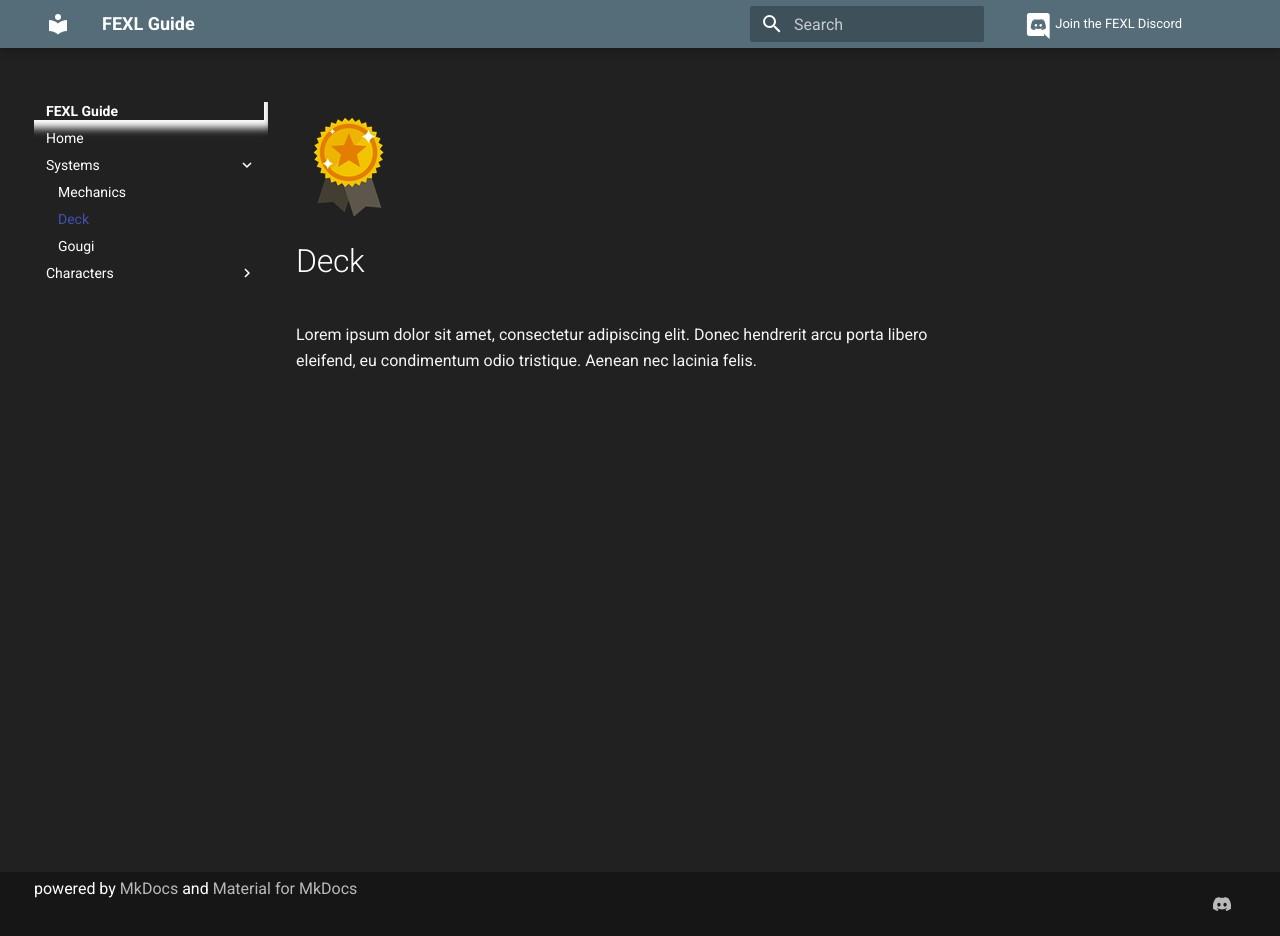
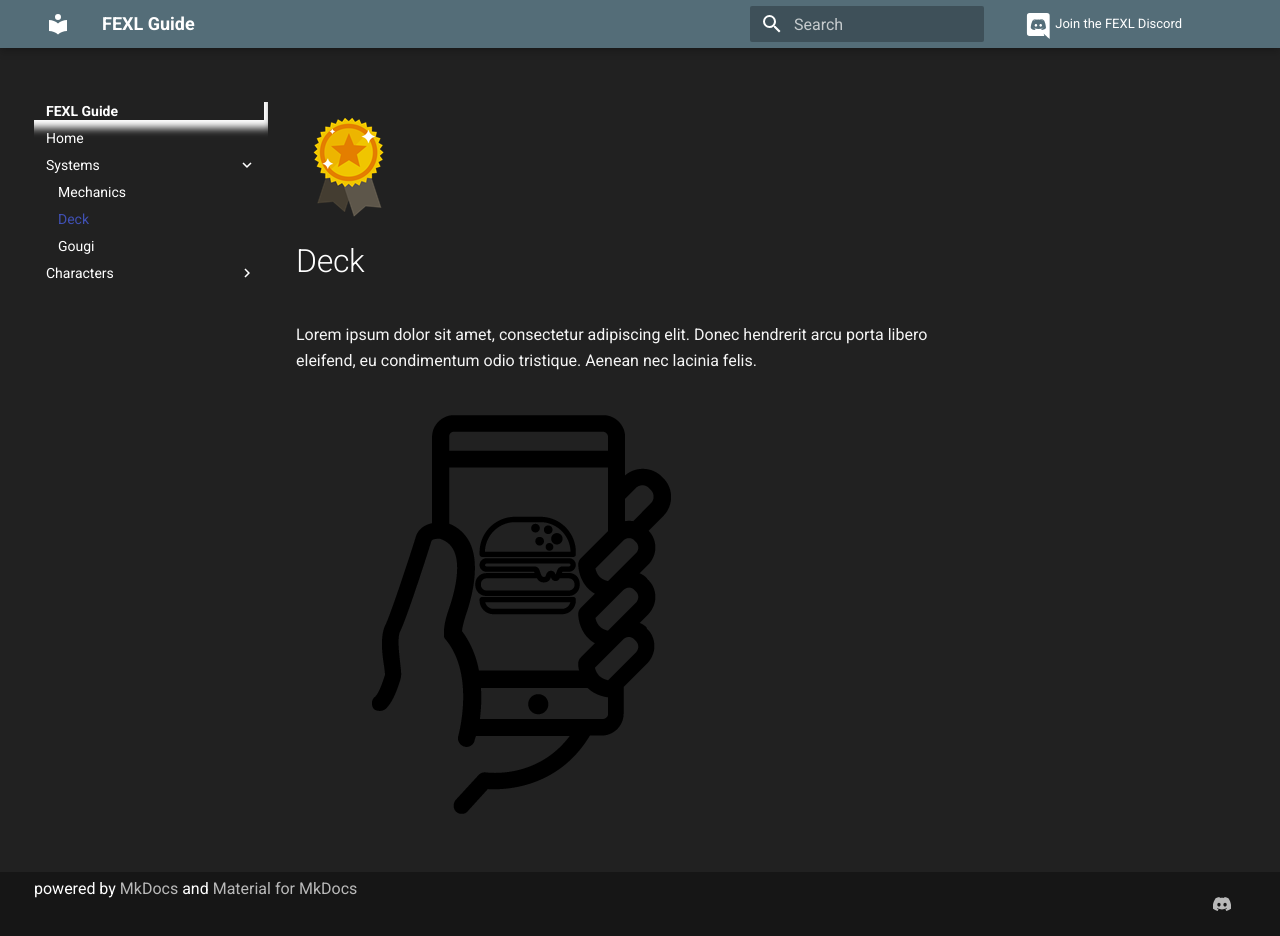
Before and after one commit to fabricioanciaes/fexlguide, an MkDocs documentation site: the page built from docs/system/deck.md, in a window 1280 px wide and 936 px high. Built offline with MkDocs 1.6.1 and Material for MkDocs 9.7.7, drawn with Linux system fonts in a browser that asks for light colours; a script that is not in the unit is left out.

Commit message:
Update System “deck”

```diff
--- a/docs/system/deck.md
+++ b/docs/system/deck.md
@@ -7,3 +7,7 @@
 # Deck
 
 Lorem ipsum dolor sit amet, consectetur adipiscing elit. Donec hendrerit arcu porta libero eleifend, eu condimentum odio tristique. Aenean nec lacinia felis.
+
+
+
+![](/images/icone-app.png)
```
